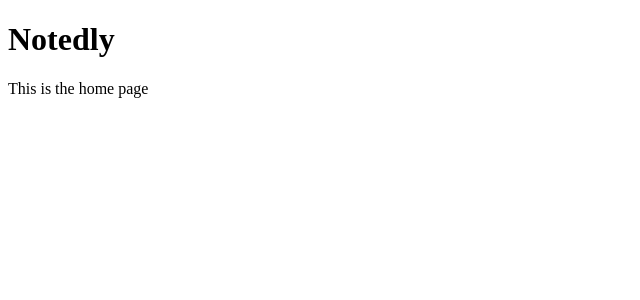
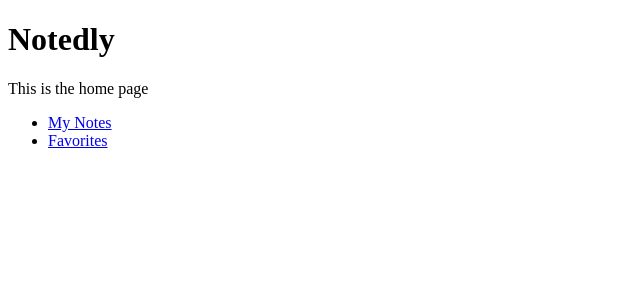
Before and after one commit to Eliezer-Barbosa/notedly-app-web, a React (Create React App) app: page / in a window 1280 px wide. Shown: the top 300 px of the page, without its empty margins (0-640 px from the left). Built offline with nearby package versions, Linux system fonts and the light colour scheme.

Commit message:
Linking - react-router-dom

```diff
--- a/src/pages/home.js
+++ b/src/pages/home.js
@@ -1,8 +1,19 @@
+import { Link } from "react-router-dom";
+
 const Home = () => {
   return (
     <div>
       <h1>Notedly</h1>
       <p>This is the home page</p>
+      {/* Add a list of links */}
+      <ul>
+        <li>
+          <Link to="/mynotes">My Notes</Link>
+        </li>
+        <li>
+          <Link to="/favorites">Favorites</Link>
+        </li>
+      </ul>
     </div>
   );
 };
```
